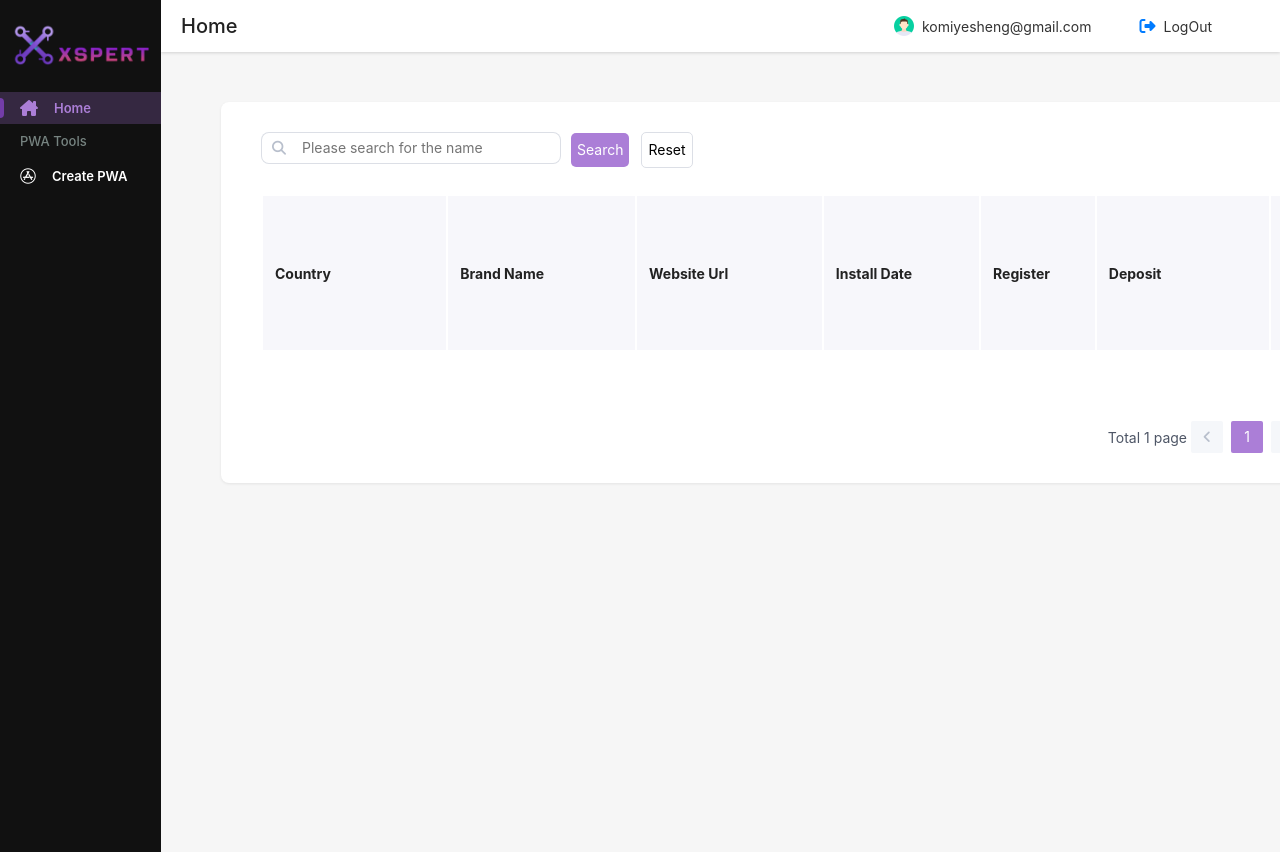
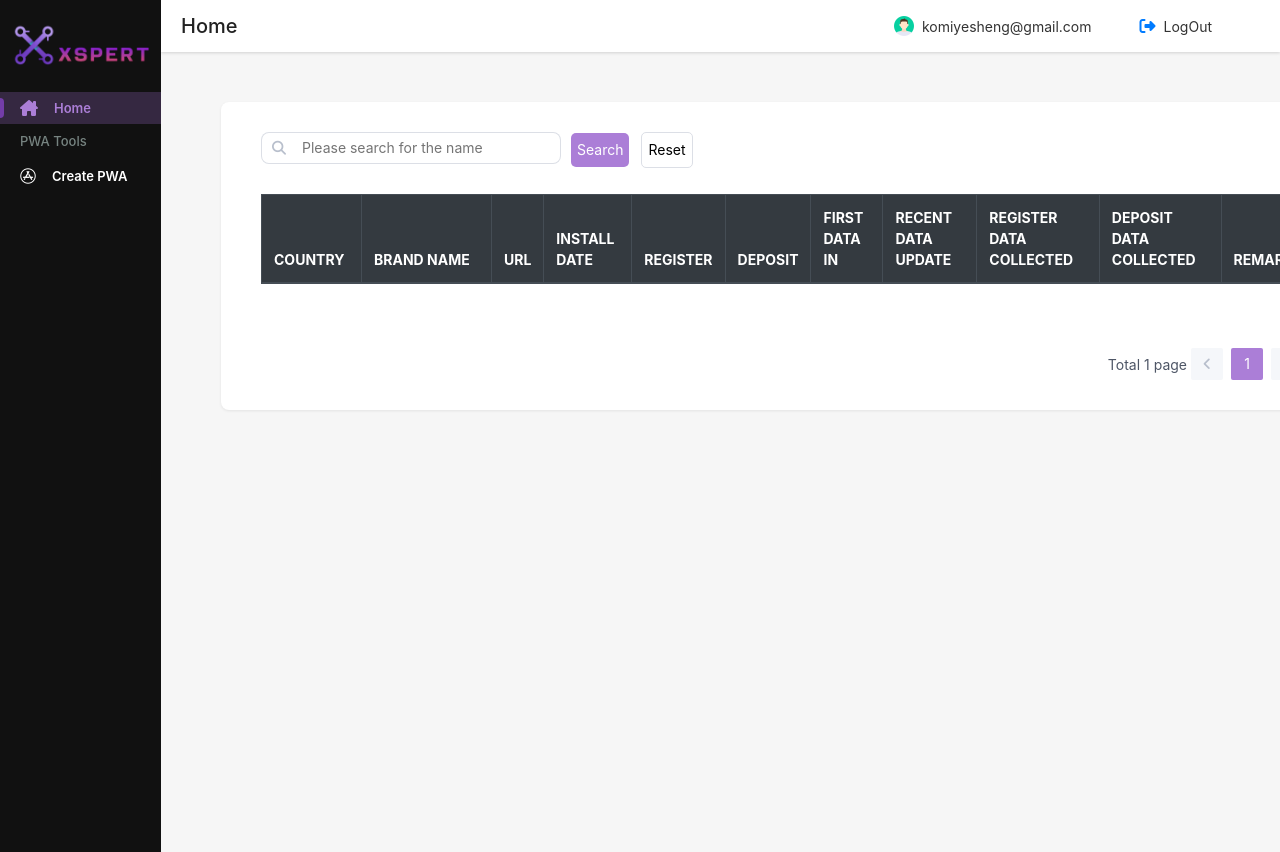
Before and after one commit to komiyx/dashboardGTM, a PHP site: page /home.php in a window 1280 px wide. Run offline with PHP 8.4, Linux system fonts and the light colour scheme; a user stored in the database is signed in; data comes from the database, SQL or seed files in the repository; lists and menus that the app fills with data are empty; style sheets or scripts are compiled from the project's sources; some libraries are stand-ins or nearby versions.

Commit message:
indo_register

```diff
--- a/GTM PLATFORM/css/home.css
+++ b/GTM PLATFORM/css/home.css
@@ -76,6 +76,10 @@
   position: relative;
 }
 
+.el-table .table tr th {
+  text-transform: uppercase;
+}
+
 .rounded {
   width: 8px;
   height: 8px;
--- a/GTM PLATFORM/css/home.scss
+++ b/GTM PLATFORM/css/home.scss
@@ -112,6 +112,21 @@
             position: relative;
         }
     }
+
+}
+
+.el-table
+{
+    .table
+    {
+        tr
+        {
+            th
+            {
+                text-transform: uppercase;
+            }
+        }
+    }
 }
 
 
--- a/GTM PLATFORM/home.php
+++ b/GTM PLATFORM/home.php
@@ -1,13 +1,14 @@
 <?php
 session_start();
 include("./auth/connect.php");
-    if(!isset($_SESSION['valid'])){
+if (!isset($_SESSION['valid'])) {
     header("Location: index.php");
 }
 ?>
 
 <!DOCTYPE html>
 <html lang="en">
+
 <head>
     <meta charset="utf-8">
     <meta name="viewport" content="width=device-width, initial-scale=1">
@@ -27,16 +28,17 @@
     <script src="https://kit.fontawesome.com/739d991940.js" crossorigin="anonymous"></script>
     <script src="./js/script.js" crossorigin="anonymous"></script>
     <style>
-
         #content {
             opacity: 1;
             transition: opacity 0.5s ease-in-out;
         }
+
         #content.fade-out {
             opacity: 0;
         }
     </style>
 </head>
+
 <body>
     <main class="app">
         <div class="app-wapper">
@@ -60,7 +62,7 @@
                                         PWA Tools
                                     </div>
                                 </div>
-                                    <li class="el-menu-item menu-item load-content" >
+                                <li class="el-menu-item menu-item load-content">
                                     <div class="menu-item-content d-flex align-items-center">
                                         <i class="fa-brands fa-app-store"></i>
                                         <span class="text-capitalize ml-3">Create PWA</span>
@@ -89,8 +91,8 @@
                                                 <?php
 
                                                 $id = $_SESSION['id'];
-                                                        $query = mysqli_query($conn,"SELECT*FROM users WHERE Id=$id");
-                                                        while($result = mysqli_fetch_assoc($query)){
+                                                $query = mysqli_query($conn, "SELECT*FROM users WHERE Id=$id");
+                                                while ($result = mysqli_fetch_assoc($query)) {
                                                     $res_Email = $result['Email'];
                                                 }
 
@@ -120,19 +122,26 @@
                                                                     <div class="el-input-wrapper">
                                                                         <span class="el-input-prefix">
                                                                             <span class="el-input-prefix-inner">
-                                                                                    <i class="fa-solid fa-magnifying-glass mr-3"></i>
+                                                                                <i
+                                                                                    class="fa-solid fa-magnifying-glass mr-3"></i>
                                                                             </span>
                                                                         </span>
-                                                                            <input type="text" class="el-input-inner" autocomplete="off" placeholder="Please search for the name" id="search-pwa">
+                                                                        <input type="text" class="el-input-inner"
+                                                                            autocomplete="off"
+                                                                            placeholder="Please search for the name"
+                                                                            id="search-pwa">
                                                                     </div>
                                                                 </div>
                                                             </div>
                                                             <div class="el-form-item asterisk-left">
                                                                 <div class="el-form-item-content">
-                                                                        <button type="button" class="el-button el-button-primary">
+                                                                    <button type="button"
+                                                                        class="el-button el-button-primary">
                                                                         <span>Search</span>
                                                                     </button>
-                                                                        <button type="button" class="el-button el-button-reset" style="margin-left: 12px;">
+                                                                    <button type="button"
+                                                                        class="el-button el-button-reset"
+                                                                        style="margin-left: 12px;">
                                                                         <span>Reset</span>
                                                                     </button>
                                                                 </div>
@@ -142,80 +151,27 @@
                                                 </form>
                                             </div>
                                             <div class="el-table-fit el-table">
-                                                    <div class="el-table-inner-wrapper">
-                                                        <div class="hidden-columns"></div>
-                                                        <div class="el-table-header-wrapper">
-                                                            <table class="el-table-header">
-                                                                <colgroup>
-                                                                    <col name="el-table-1" width="300">
-                                                                    <col name="el-table-2" width="304">
-                                                                    <col name="el-table-3" width="300">
-                                                                    <col name="el-table-4" width="250">
-                                                                    <col name="el-table-5" width="177">
-                                                                    <col name="el-table-6" width="280">
-                                                                </colgroup>
-                                                                <thead>
+                                                <div class="table-responsive">
+                                                    <table class="table table-striped table-bordered">
+                                                        <thead class="thead-dark">
                                                             <tr>
-                                                                        <th class="el-table-1 is-leaf el-table-cell" colspan="1" rowspan="1">
-                                                                            <div class="cell">
-                                                                                Country
-                                                                            </div>
-                                                                        </th>
-                                                                        <th class="el-table-2 is-leaf el-table-cell" colspan="1" rowspan="1">
-                                                                            <div class="cell">
-                                                                                Brand Name
-                                                                            </div>
-                                                                        </th>
-                                                                        <th class="el-table-3 is-leaf el-table-cell" colspan="1" rowspan="1">
-                                                                            <div class="cell">
-                                                                                Website Url
-                                                                            </div>
-                                                                        </th>
-                                                                        <th class="el-table-4 is-leaf el-table-cell" colspan="1" rowspan="1">
-                                                                            <div class="cell">
-                                                                                Install Date
-                                                                            </div>
-                                                                        </th>
-                                                                        <th class="el-table-5 is-leaf el-table-cell" colspan="1" rowspan="1">
-                                                                            <div class="cell">
-                                                                                Register
-                                                                            </div>
-                                                                        </th>
-                                                                        <th class="el-table-6 is-leaf el-table-cell" colspan="1" rowspan="1">
-                                                                            <div class="cell">
-                                                                                Deposit
-                                                                            </div>
-                                                                        </th>
-                                                                        <th class="el-table-6 is-leaf el-table-cell" colspan="1" rowspan="1">
-                                                                            <div class="cell">
-                                                                                Deposit
-                                                                            </div>
-                                                                        </th>
+                                                                <th style="min-width: 100px;">Country</th>
+                                                                <th style="min-width: 130px;">Brand Name</th>
+                                                                <th>URL</th>
+                                                                <th>Install Date</th>
+                                                                <th>Register</th>
+                                                                <th>Deposit</th>
+                                                                <th>First Data In</th>
+                                                                <th>Recent Data Update</th>
+                                                                <th>Register Data Collected</th>
+                                                                <th>Deposit Data Collected</th>
+                                                                <th>Remark</th>
                                                             </tr>
                                                         </thead>
-                                                            </table>
-                                                        </div>
-                                                        <div class="el-table-body-wrapper">
-                                                            <div class="el-scrollbar">
-                                                                <div class="el-scrollbar-wrap el-scrollbar-wrap-hidden-default">
-                                                                    <div class="el-scrollbar-view" style="display: inline-block; vertical-align: middle;">
-                                                                        <table class="el-table-body" cellspacing="0" cellpadding="0" style="table-layout: fixed; ">
-                                                                            <colgroup>
-                                                                                <col name="el-table-1" width="300">
-                                                                                <col name="el-table-2" width="304">
-                                                                                <col name="el-table-3" width="300">
-                                                                                <col name="el-table-4" width="250">
-                                                                                <col name="el-table-5" width="177">
-                                                                                <col name="el-table-6" width="280">
-                                                                            </colgroup>
-                                                                            <tbody tabindex="-1">
+                                                        <tbody>
 
                                                         </tbody>
                                                     </table>
-                                                                    </div>
-                                                                </div>
-                                                            </div>
-                                                        </div>
                                                 </div>
                                                 <div class="el-pagination is-background container-pagination mt-5 justify-content-end d-flex">
                                                     <span class="el-pagination-total is-first">Total 1 page</span>
@@ -223,7 +179,8 @@
                                                         <i class="fa-solid fa-angle-left"></i>
                                                     </button>
                                                     <ul class="el-pager">
-                                                            <li class="is-active number" aria-current="true" aria-label="第 1 页" tabindex="0"> 1 </li>
+                                                        <li class="is-active number" aria-current="true"
+                                                            aria-label="第 1 页" tabindex="0"> 1 </li>
                                                     </ul>
                                                     <button type="button" class="btn-next" disabled>
                                                         <i class="fa-solid fa-angle-right"></i>
@@ -241,4 +198,5 @@
         </div>
     </main>
 </body>
+
 </html>
```
Also changed, not shown: GTM PLATFORM/api/indo/gtmdeposit_indo.php (added, +82 -0 lines), GTM PLATFORM/api/indo/gtmregister_indo.php (added, +79 -0 lines), GTM PLATFORM/database.sql (+12 -18 lines), 1 other file. Lines whose indentation alone changed are shown as unchanged.
